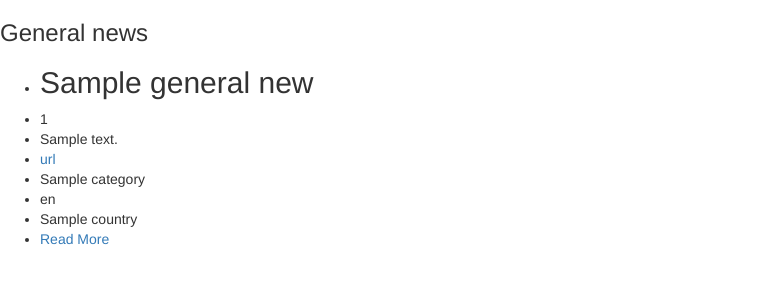
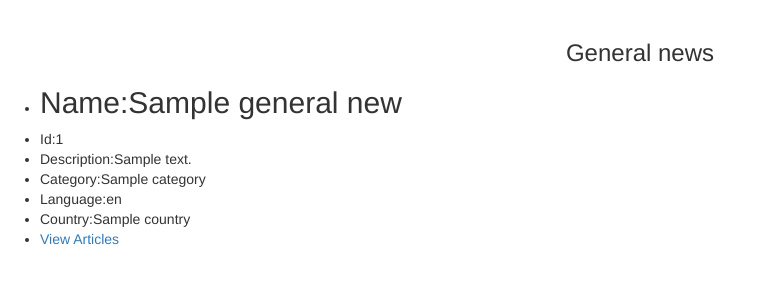
Before and after one commit to umwalikara/NewsHighlight, a Flask app: template app/templates/index.html in a window 1280 px wide. Shown: the part 52-352 px from the top of the page, without its empty margins (0-776 px from the left). Run offline with Flask 2, Linux system fonts and the light colour scheme; the template is opened without the code that fills it: most values are stand-ins (such as "Sample title", 1, 10 or a date in 2020); some libraries are stand-ins or nearby versions.

Commit message:
adding articles

```diff
--- a/app/templates/articles.html
+++ b/app/templates/articles.html
@@ -8,7 +8,8 @@
        <!-- <div class="col-xs-6 col-sm-6 col-md-6 col-lg-6 movie-details"> -->
            <h3>{{ article.title }}</h3>
            <p class="overview"> {{article.description}}</p>
-           <p><img src="{{article.urlToImage}}"></p>
+           <a href="{{article.url}}">Read More...</a>
+           <img src="{{article.image}}" alt="" class="img-responsive" styles="height:30px">
        {%endfor%}
        </div>
 </div>
--- a/app/templates/index.html
+++ b/app/templates/index.html
@@ -1,6 +1,5 @@
 {% extends 'base.html'%}
 {% block content %}
-
 
 <head>
     <meta charset="utf-8">
@@ -12,18 +11,21 @@
 </head>
 
 <body>
+    <div class="container"></div>
     <!-- general news section  -->
-    <h3> General news</h3>
+    <div class="row">
+        <div class="col-md-12">
+    <h3 style="text-align: center"> General news</h3>
     <ul>
         {% for general_news in general %}
-        <li><h2>{{ general_news.name}}</h2></li>
-        <li>{{ general_news.id}}</li>
-        <li>{{ general_news.description}}</li>
-        <li><a href="{{ general_news.url}}">url</a></li>
-        <li>{{ general_news.category}}</li>
-        <li>{{ general_news.language}}</li>
-        <li>{{ general_news.country}}</li>
-        <li><a href="/articles/{{general_news.id}}">Read More</a></li>
+        <li><h2>Name:{{ general_news.name}}</h2></li>
+        <li>Id:{{ general_news.id}}</li>
+        <li>Description:{{ general_news.description}}</li>
+        <!-- <li><a href="{{ general_news.url}}">url</a></li> -->
+        <li>Category:{{ general_news.category}}</li>
+        <li>Language:{{ general_news.language}}</li>
+        <li>Country:{{ general_news.country}}</li>
+        <li><a href="/articles/{{general_news.id}}">View Articles</a></li>
         {% endfor %}
     </ul>
     <!-- business news -->
@@ -55,8 +57,8 @@
         <li>{{ technology_news.name}}</li>
         {% endfor %}
     </ul> -->
-
-
+</div>
+</div>
 
 </body>
 {%endblock%}
```
